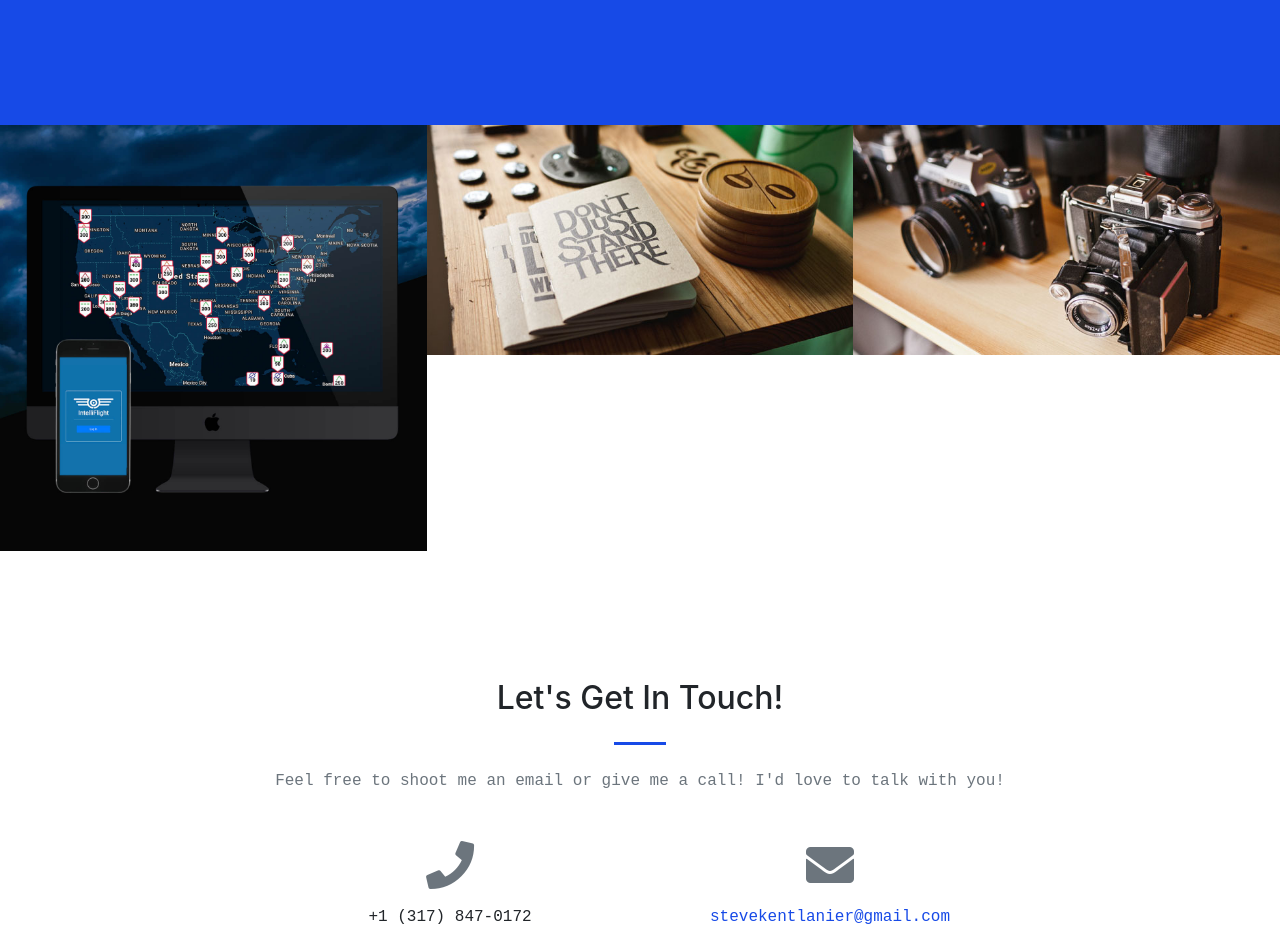
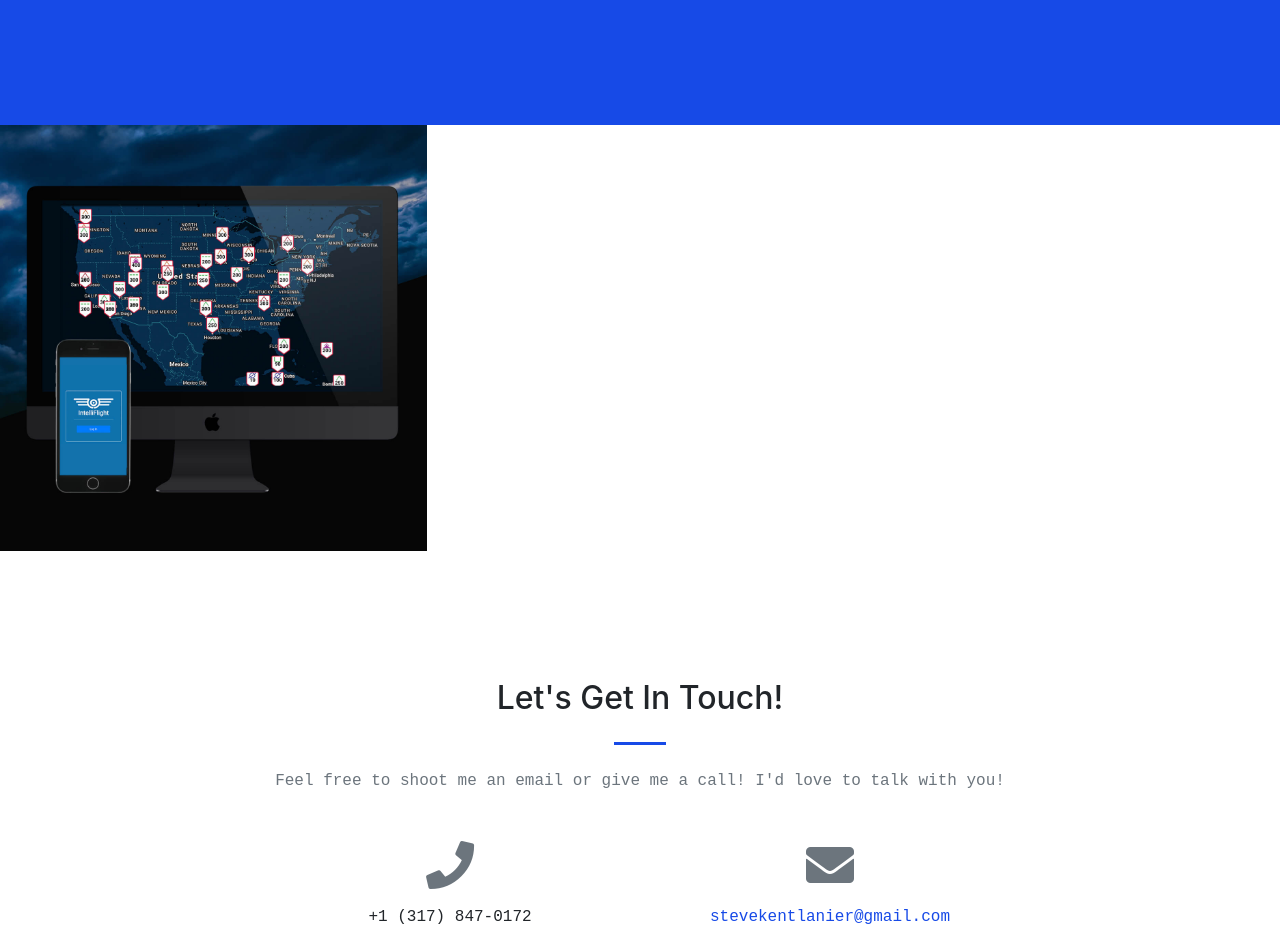
Before and after one commit to sklanier/sklanier.github.io, a website with bundled scripts: page index.html in a window 1280 px wide. Shown: the part 1201-2126 px from the top of the page. Built offline with nearby package versions, Linux system fonts and the light colour scheme.

Commit message:
removed unused project fillers

```diff
--- a/index.html
+++ b/index.html
@@ -144,7 +144,7 @@
             </div>
           </a>
         </div>
-        <div class="col-lg-4 col-sm-6">
+        <!-- <div class="col-lg-4 col-sm-6">
           <a class="portfolio-box" href="img/portfolio/fullsize/2.jpg">
             <img class="img-fluid" src="img/portfolio/thumbnails/2.jpg" alt="">
             <div class="portfolio-box-caption">
@@ -169,7 +169,7 @@
               </div>
             </div>
           </a>
-        </div>
+        </div> -->
         <!-- <div class="col-lg-4 col-sm-6">
           <a class="portfolio-box" href="img/portfolio/fullsize/4.jpg">
             <img class="img-fluid" src="img/portfolio/thumbnails/4.jpg" alt="">
```
